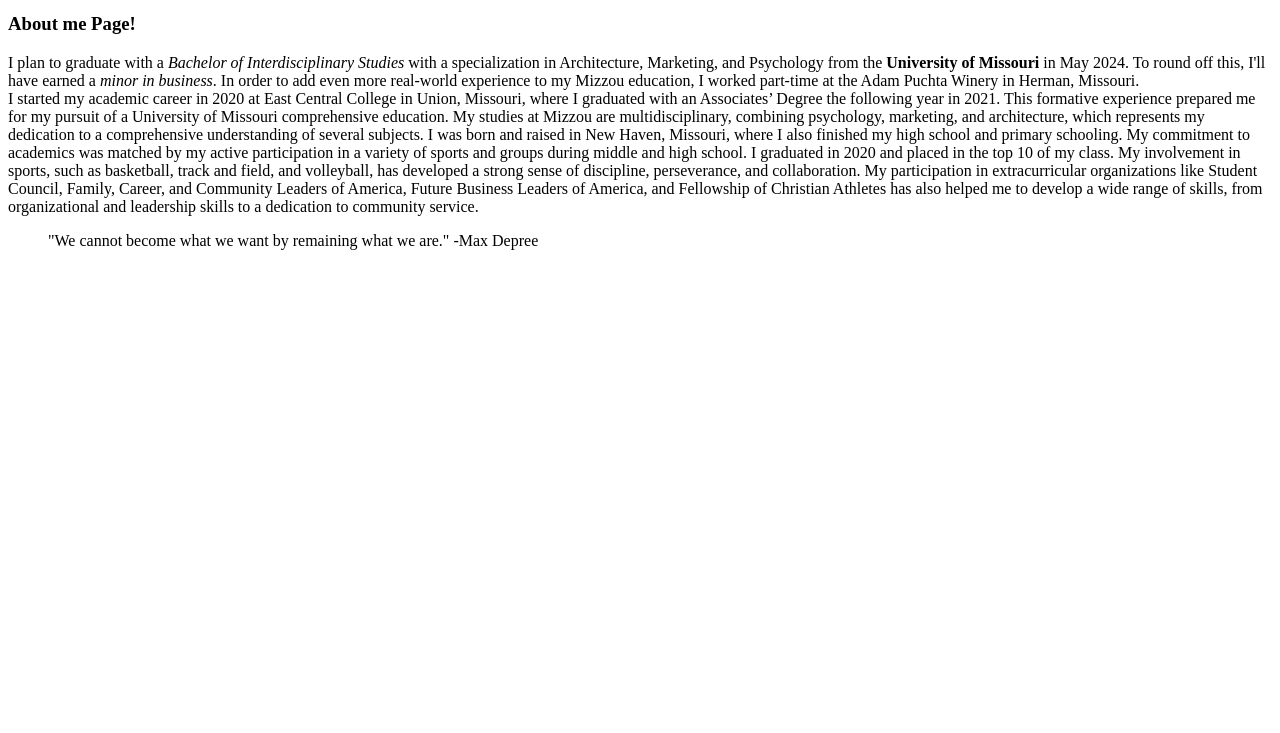
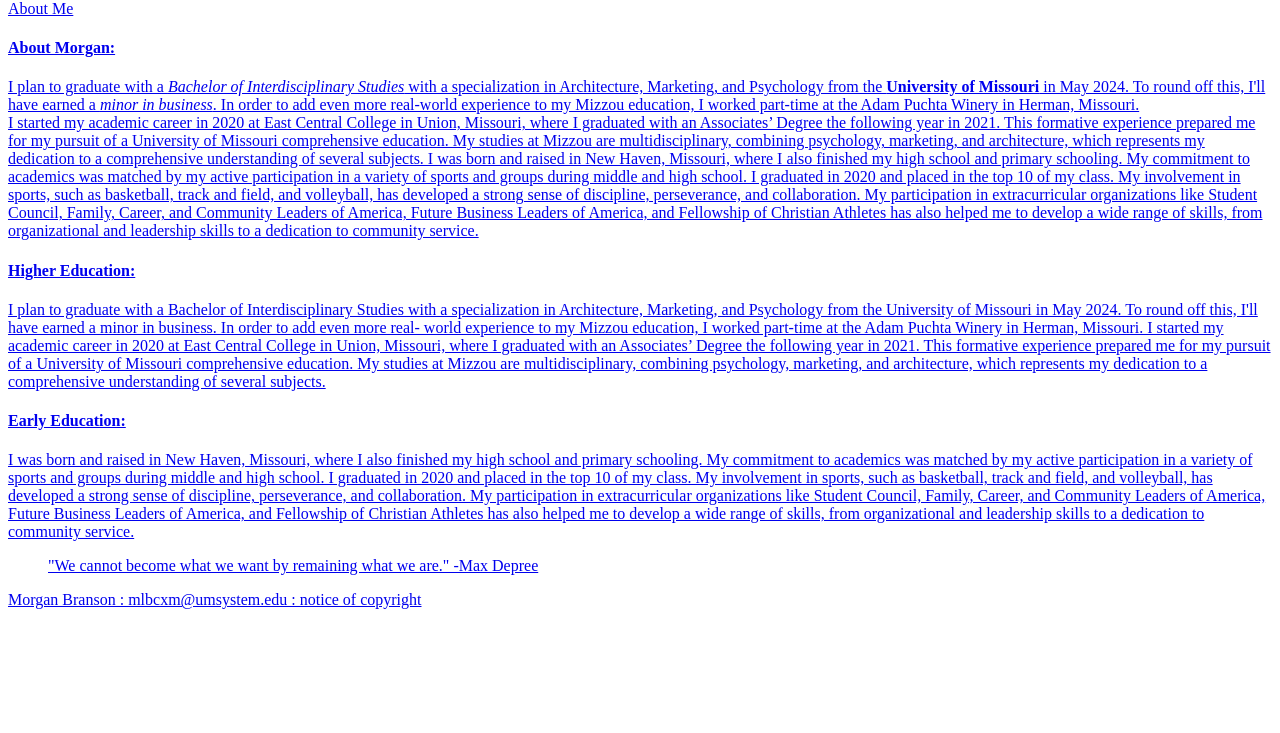
Before and after one commit to morganbranson/morganbranson.github.io, a plain HTML site: page webdevelopment/about.html in a window 1280 px wide. Shown: the part 67-800 px from the top of the page. Drawn offline with Linux system fonts and the light colour scheme.

Commit message:
Add files via upload

```diff
--- a/webdevelopment/about.html
+++ b/webdevelopment/about.html
@@ -1,14 +1,42 @@
 <!DOCTYPE html>
-
 <html lang="en-US">
 <head>
+
+<!--
+
+Title: About Me Page
+
+Use: About Me Page
+
+Author: Morgan Branson
+
+School/Term: Spring Semester 2024
+
+Developed: February 10, 2024
+
+Tested: February 10, 2024
+
+-->
+
+<header><h2>Morgan's Upbringing</h2></header>
+
+<nav>
+    <a href="about me page" </a>
+    <a href="experience page" </a>
+    <a href="reflection page" </a>
+    <a href="contact page" </a>
+</nav>
+
                <meta charset="utf-8">
-               <title>Morgan's Professional Portfolio</title>
-                <h1>Morgan Branson</h1>
-               <h3>About me Page!</h3>
-               <!--Last Updated February 1, 2024-->
-</head>
+               <title>About Me</title>
+
+<head>About Me</head>
+
 <body>
+
+<main>
+
+<h4>About Morgan:</h4>
 <p>I plan to graduate with a <em>Bachelor of Interdisciplinary Studies</em>
 with a specialization in Architecture, Marketing, and Psychology from the <b>University of Missouri</b> in May 2024.
 To round off this, I'll have earned a <em>minor in business</em>.
@@ -20,9 +48,28 @@
 My commitment to academics was matched by my active participation in a variety of sports and groups during middle and high school.
 I graduated in 2020 and placed in the top 10 of my class. My involvement in sports, such as basketball, track and field, and volleyball, has developed a strong sense of discipline, perseverance, and collaboration.
 My participation in extracurricular organizations like Student Council, Family, Career, and Community Leaders of America, Future Business Leaders of America, and Fellowship of Christian Athletes has also helped me to develop a wide range of skills, from organizational and leadership skills to a dedication to community service.</p>
+
+
+ <h4> Higher Education:</h4>
+ I plan to graduate with a Bachelor of Interdisciplinary Studies with a specialization in Architecture, Marketing, and Psychology from the University of Missouri in May 2024.
+ To round off this, I'll have earned a minor in business. In order to add even more real- world experience to my Mizzou education, I worked part-time at the Adam Puchta Winery in Herman, Missouri.
+ I started my academic career in 2020 at East Central College in Union, Missouri, where I graduated with an Associates’ Degree the following year in 2021.
+ This formative experience prepared me for my pursuit of a University of Missouri comprehensive education.
+ My studies at Mizzou are multidisciplinary, combining psychology, marketing, and architecture, which represents my dedication to a comprehensive understanding of several subjects.
+
+ <h4>Early Education:</h4>
+I was born and raised in New Haven, Missouri, where I also finished my high school and primary schooling.
+ My commitment to academics was matched by my active participation in a variety of sports and groups during middle and high school.
+ I graduated in 2020 and placed in the top 10 of my class.
+My involvement in sports, such as basketball, track and field, and volleyball, has developed a strong sense of discipline, perseverance, and collaboration.
+My participation in extracurricular organizations like Student Council, Family, Career, and Community Leaders of America, Future Business Leaders of America, and Fellowship of Christian Athletes has also helped me to develop a wide range of skills, from organizational and leadership skills to a dedication to community service.
+
 <blockquote>
     "We cannot become what we want by remaining what we are."
                                             -Max Depree
     </blockquote>
+
+</main>
 </body>
+<footer>Morgan Branson : mlbcxm@umsystem.edu : notice of copyright</footer>
 </html>
```
Lines whose indentation alone changed are shown as unchanged.
